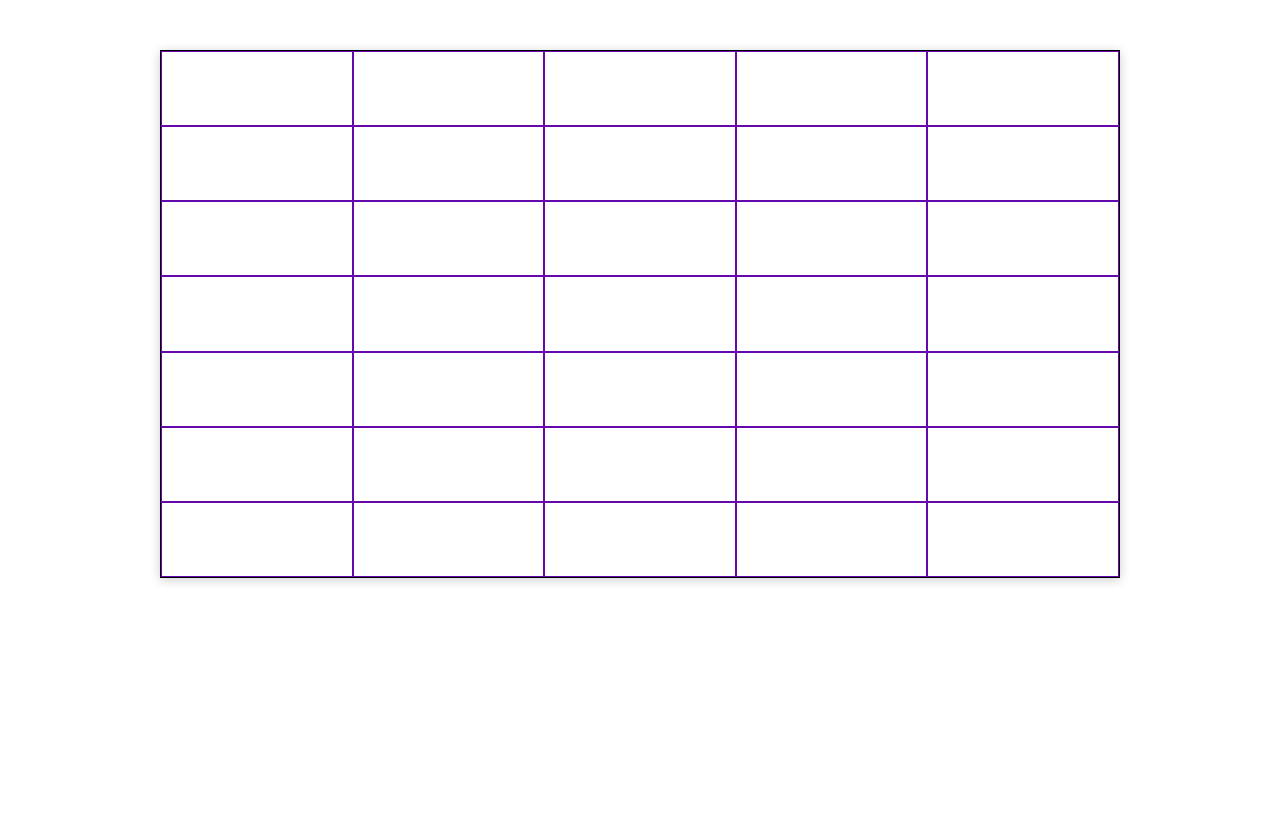
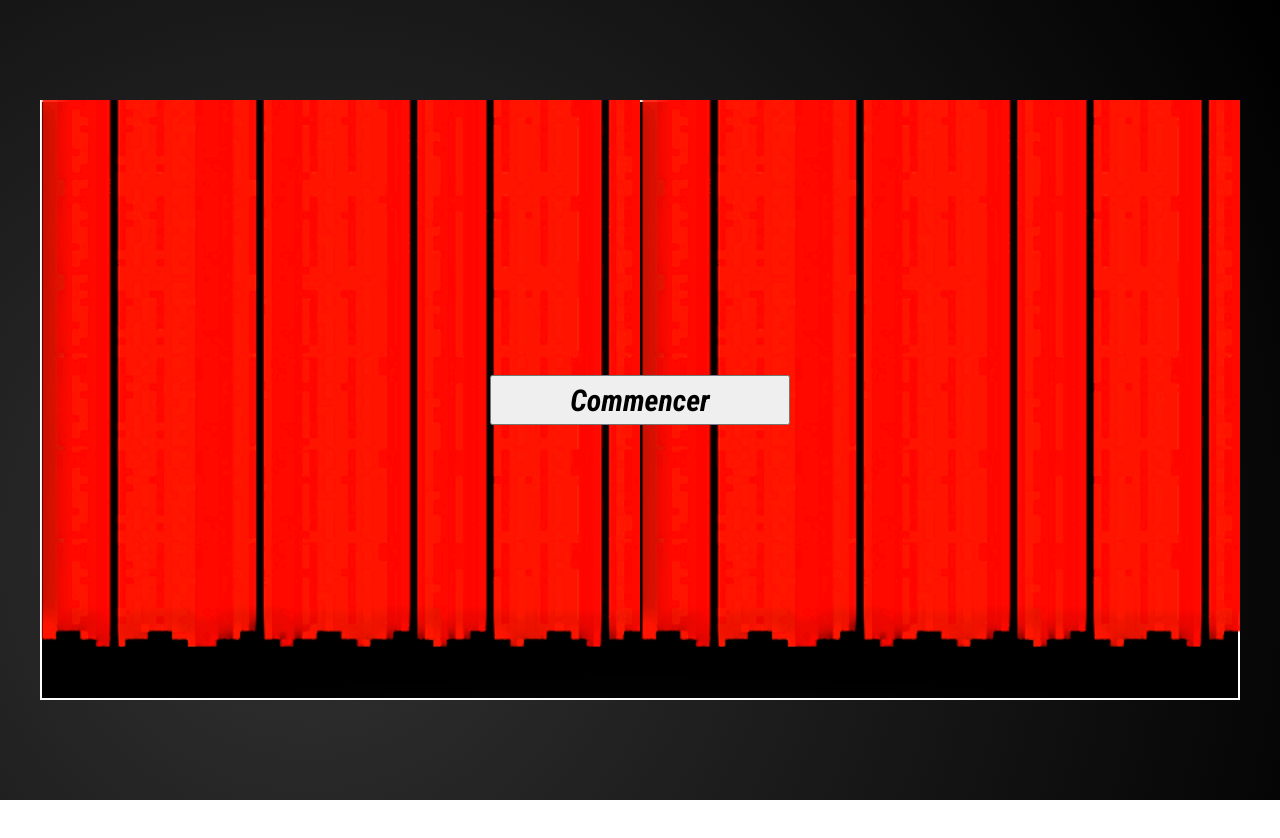
Before and after one commit to LeoJeanjean/Theatromatic, a Vue app in the folder front-end/: page /scenegrid in a window 1280 px wide. Shown: the top 838 px of the page. After the commit the page ends 800 px from the top, so only its background shows below. Built offline with nearby package versions, Linux system fonts and the light colour scheme.

Commit message:
dev/ add curtain to scenegrid

```diff
--- a/front-end/src/components/FinalSceneGrid.vue
+++ b/front-end/src/components/FinalSceneGrid.vue
@@ -1,17 +1,60 @@
 <template>
-    <div class="contenu">
+  <div class="scene-background" v-if="this.preparation"></div>
+  <div class="container-scene-page">
+    <transition name="fade">
+      <div class="container-curtain" v-if="this.preparation">
+        <div id="scene">
+          <div id="curtain">
+            <h3 class="title-scene">Préparation</h3>
+            <div class="ground"></div>
+            <div class="left"></div>
+            <div class="right"></div>
+          </div>
+        </div>
+        <button id="starter" @click="startScene()"> Commencer </button>
+      </div>
+      <div v-else class="contenu">
         <div class="grille"></div>
-    </div>
+      </div>
+    </transition>
+  </div>
 </template>
 
 <script>
 export default {
     data() {
         return {
-
+          preparation: true,
         }
     },
     methods: {
+        startScene() {
+        this.showTime()
+        let interval = setInterval(function () {
+          this.preparation = false;
+          clearInterval(interval)
+        }.bind(this), 5000);
+        let grid = setInterval(function () {
+          this.initGrid();
+          clearInterval(grid)
+        }.bind(this), 6000);
+        },
+        showTime() {
+          var curtain = document.getElementById("curtain");
+          curtain.className = "open";
+
+          var scene = document.getElementById("scene");
+          scene.className = "expand";
+
+          var starter = document.getElementById("starter");
+          starter.className = "fade-out";
+
+          let titleScene = document.querySelector('.title-scene');
+          titleScene.innerHTML = localStorage.getItem('name')
+          setTimeout(function () {
+            starter.style.display = 'none';
+          }, 2000)
+        },
         initGrid() {
             const container = document.querySelector('.grille');
             container.setAttribute("class", "grille container");
@@ -27,15 +70,15 @@ export default {
                 //divimg.appendChild(img)
                // gridCase.appendChild(divimg)
             }
+            return 'test'
         }
-    },
-    mounted() {
-        this.initGrid();
     }
 }
 </script>
 
 <style>
+@import '../assets/scene.css';
+@import '../assets/curtain.css';
 
     img {
         width: 30%;
@@ -71,7 +114,7 @@ export default {
         display: grid;
         grid-row: 7;
         grid-template-columns: repeat(5, minmax(0,1fr));
-        grid-gap: 0px;
+        grid-gap: 0;
     }
 
     .container > div {
@@ -90,4 +133,25 @@ export default {
         height: 13%;
     }
 
+    .container-scene-page {
+      width: 100%;
+      height: 100%;
+    }
+
+    .scene-background {
+      position: fixed;
+      width: 100vw;
+      height: 100vh;
+      background: radial-gradient(circle at 24.1% 68.8%, rgb(50, 50, 50) 0%, rgb(0, 0, 0) 99.4%);
+    }
+    .fade-enter-active,
+    .fade-leave-active {
+      transition: opacity 0.5s ease;
+    }
+
+    .fade-enter-from,
+    .fade-leave-to {
+      opacity: 0;
+    }
+
 </style>
```
